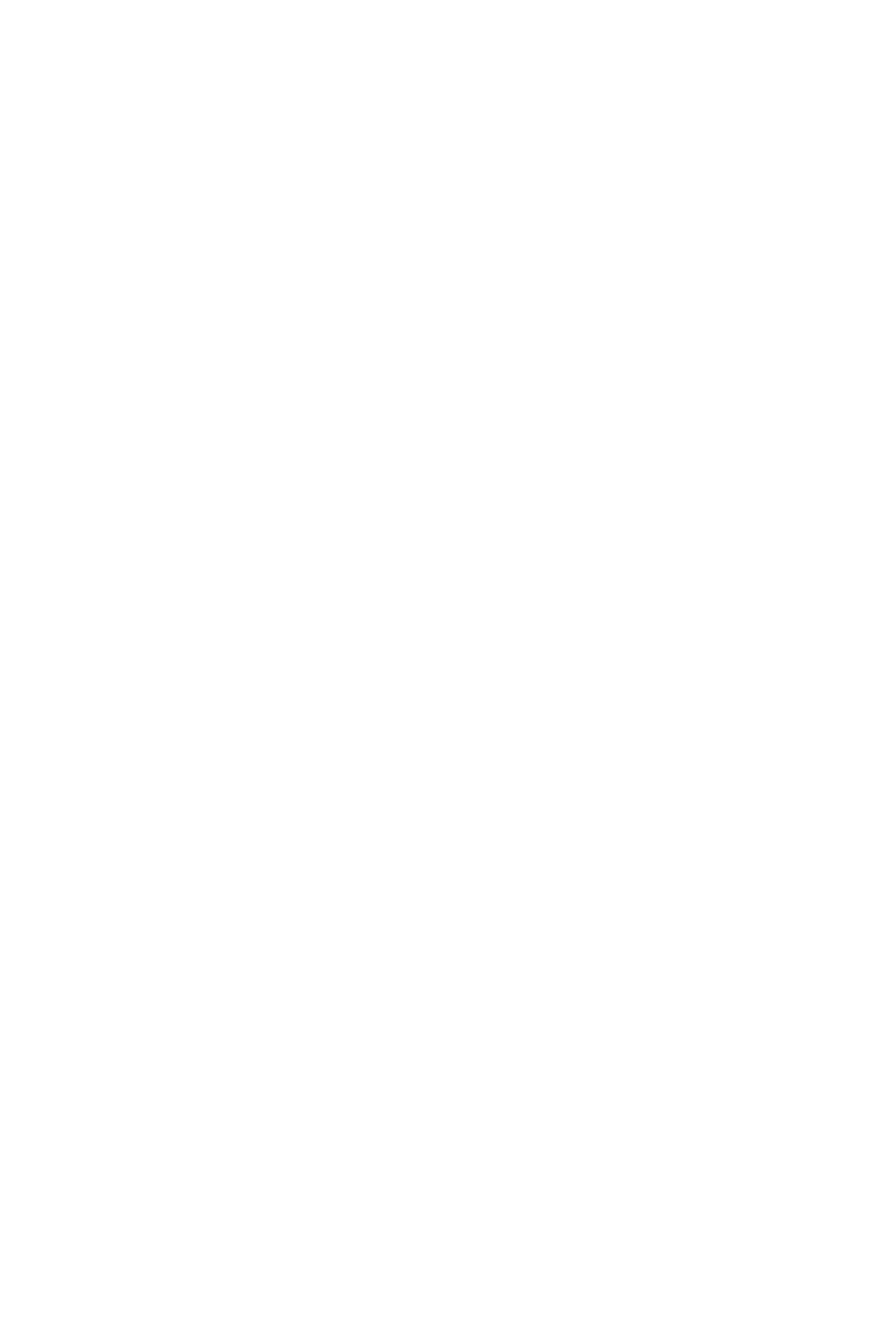
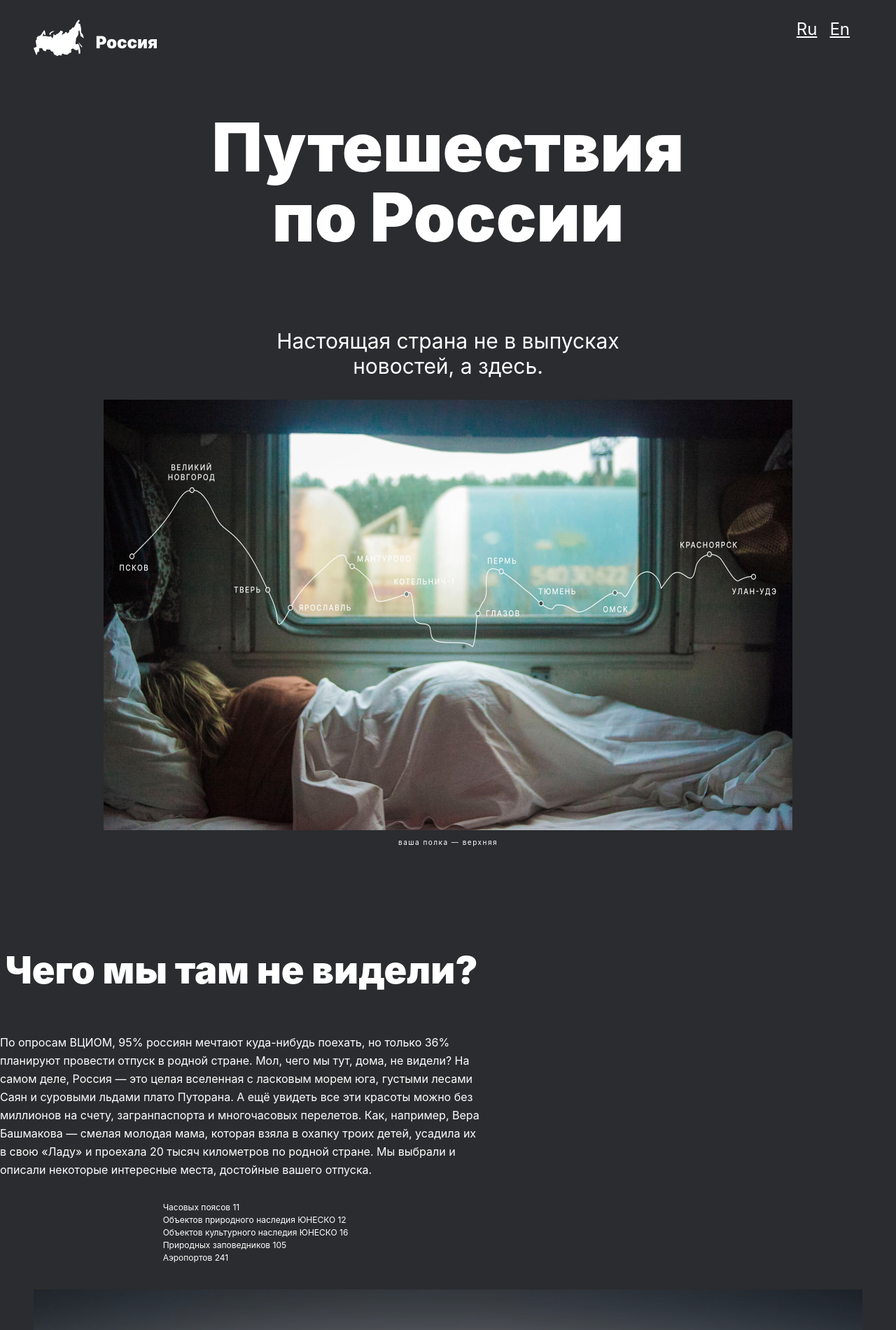
Before and after one commit to ArienI/russian-travel, a plain HTML site: page index.html in a window 1280 px wide. Shown: the top 1900 px of the page at 70% size. Before the commit the page ends 800 px from the top, so only its background shows below. Drawn offline with Linux system fonts and the light colour scheme.

Commit message:
HTML,CSS(page,header,lead,intro,cover)

```diff
--- a/index.html
+++ b/index.html
@@ -6,16 +6,49 @@
   <meta name="description" content="Путешествие по России.">
   <meta name="keywords" content="Россия, путешествия, природа">
   <meta name="author" content="Полухина Ирина">
-  <link rel="stylesheet" href="style.css">
+  <link rel="stylesheet" href="styles.css">
   <title>Путешествие по России</title>
 </head>
 <body>
   <div class="page">
     <header class="header">
-
+        <img src="../sprint-3-images/sprint-3-images/__logo.svg" alt="Логотип Россия" class="header__logo">
+        <ul class="header__lang-list">
+          <li class="header__lang-item"><a href="#" class="header__lang-link">Ru</a></li>
+          <li class="header__lang-item"><a href="#" class="header__lang-link">En</a></li>
+        </ul>
     </header>
     <main>
+        <section class="lead">
+          <h1 class="lead__title">Путешествия по России</h1>
+          <p class="lead__subtitle">Настоящая страна не в выпусках новостей, а здесь.</p>
+          <img src="../sprint-3-images/sprint-3-images/lead-polka.jpg" alt="Схема пути на фоне спящей девушки" class="lead__image">
+          <p class="lead__caption">ваша полка — верхняя</p>
+        </section>
 
+        <section class="intro">
+          <h2 class="intro__title">Чего мы там не видели?</h2>
+          <p class="intro__text">По опросам ВЦИОМ, 95% россиян мечтают куда-нибудь поехать, но только 36% планируют провести отпуск в родной стране. Мол,
+          чего мы тут, дома, не видели? На самом деле, Россия — это целая вселенная с ласковым морем юга, густыми лесами Саян и
+          суровыми льдами плато Путорана. А ещё увидеть все эти красоты можно без миллионов на счету, загранпаспорта и
+          многочасовых перелетов. Как, например, Вера Башмакова — смелая молодая мама, которая взяла в охапку троих детей, усадила
+          их в свою «Ладу» и проехала 20 тысяч километров по родной стране. Мы выбрали и описали некоторые интересные места,
+          достойные вашего отпуска.</p>
+          <ul class="intro__list">
+            <li class="intro__list-item">Часовых поясов 11</li>
+            <li class="intro__list-item">Объектов природного наследия ЮНЕСКО 12</li>
+            <li class="intro__list-item">Объектов культурного наследия ЮНЕСКО 16</li>
+            <li class="intro__list-item">Природных заповедников 105</li>
+            <li class="intro__list-item">Аэропортов 241</li>
+          </ul>
+        </section>
+
+      <section>
+        <a href="#" class="cover">
+          <h2 class="title">До Байкала «на собаках»</h2>
+          <p class="subtitle">По мотивам учебной темы о Транссибе — путешествие от столицы до Байкала на электричках.</p>
+        </a>
+      </section>
     </main>
     <footer class="footer">
 
--- /dev/null
+++ b/styles.css
@@ -0,0 +1,208 @@
+.page {
+  max-width: 1280px;
+  font-family: 'Inter', sans-serif;
+  align-self: center;
+  background-color: #2A2C2F;
+}
+
+body {
+  font-family: sans-serif;
+  margin: 0;
+}
+
+.header {
+  display: flex;
+  justify-content: space-between;
+  max-width: 1184px;
+  min-height: 52px;
+  padding-top: 28px;
+  padding-left: 48px;
+  margin: 0;
+  background-color: #2A2C2F;
+}
+
+.header__logo {
+max-width: 176px;
+min-height: 52px;
+}
+
+.header__lang-list {
+  padding: 0;
+  margin: 0;
+  list-style: none;
+  display: flex;
+}
+
+.header__lang-item {
+  margin-right: 18px;
+}
+
+.header__lang-link {
+  width: 30px;
+  height: 28px;
+  top: 46px;
+  left: 1155px;
+  font-family: 'Inter', Arial, sans-serif;
+  font-size: 24px;
+  font-weight: 400;
+  line-height: 28px;
+  letter-spacing: 0em;
+  text-align: right;
+  color: rgba(255, 255, 255, 1);
+}
+
+.lead {
+  max-width: 984px;
+  margin: 0 auto;
+  padding-bottom: 92px;
+  display: flex;
+  flex-direction: column;
+  align-items: center;
+  box-sizing: border-box;
+}
+
+.lead__title {
+  font-family: 'Inter', Arial, sans-serif;
+  max-width: 720px;
+  font-size: 96px;
+  font-weight: 900;
+  line-height: 100px;
+  letter-spacing: 0em;
+  text-align: center;
+  align-self: center;
+  color: #FFFFFF;
+}
+
+.lead__subtitle {
+font-family: 'Inter', Arial, sans-serif;
+max-width: 640px;
+min-height: 72px;
+font-size: 30px;
+font-weight: 400;
+line-height: 36px;
+letter-spacing: 0em;
+text-align: center;
+color: #FFFFFF;
+}
+
+.lead__image {
+  width: 100%;
+  object-fit: cover;
+}
+
+.lead__caption {
+  font-family: 'Inter', Arial, sans-serif;
+  max-width: 158px;
+  font-size: 10px;
+  font-weight: 400;
+  line-height: 14px;
+  letter-spacing: 1.5px;
+
+  color: #FFFFFF;
+}
+
+.intro {
+max-width: 690px;
+min-height: 429px;
+display: flex;
+flex-direction: column;
+align-items: center;
+box-sizing: border-box;
+}
+
+.intro__title {
+font-family: 'Inter', Arial, sans-serif;
+color: #FFFFFF;
+font-size: 54px;
+font-weight: 900;
+line-height: 58px;
+letter-spacing: 0em;
+text-align: left;
+}
+
+.intro__text {
+font-family: 'Inter', Arial, sans-serif;
+color: #FFFFFF;
+font-size: 16px;
+font-weight: 400;
+line-height: 26px;
+letter-spacing: 0em;
+text-align: left;
+}
+
+.intro__list {
+max-width: 690px;
+min-height: 90px;
+list-style: none;
+}
+
+.intro__list-item {
+  font-family: 'Inter', Arial, sans-serif;
+  color: #FFFFFF;
+  font-size: 12px;
+  font-weight: 400;
+  line-height: 18px;
+  letter-spacing: 0em;
+  text-align: left;
+}
+
+
+
+
+.cover {
+  display: flex;
+  position: relative;
+  max-width: 1184px;
+  min-height: 740px;
+  flex-direction: column;
+  background-image: url(../sprint-3-images/sprint-3-images/cover-trains.jpg);
+  background-size: cover;
+  background-repeat: no-repeat;
+  background-position: center;
+  justify-content: center;
+  align-items: center;
+  text-decoration: none;
+  margin: 20px auto 0;
+}
+
+.cover::before {
+  content: '';
+  position: absolute;
+  top: 0;
+  left: 0;
+  width: 100%;
+  height: 100%;
+  background-color: rgba(42, 44, 47, 0.3);
+}
+
+.cover:hover:before {
+  background-color: rgba(42, 44, 47, 0.8);
+}
+
+.title {
+  color: #FFF;
+  text-align: center;
+  font-family: Inter;
+  font-size: 72px;
+  font-style: normal;
+  font-weight: 900;
+  line-height: 76px;
+  /* 105.556% */
+  margin: 0;
+  max-width: 560px;
+  z-index: 2;
+}
+
+.subtitle {
+  color: #FFF;
+  text-align: center;
+  font-family: Inter;
+  font-size: 18px;
+  font-style: normal;
+  font-weight: 400;
+  line-height: 22px;
+  /* 122.222% */
+  margin: 0;
+  max-width: 360px;
+  z-index: 2;
+}
```
Also changed, not shown: sprint-3-images/sprint-3-images/__logo.svg (added), sprint-3-images/sprint-3-images/header-logo.svg (deleted), style.css (deleted).
